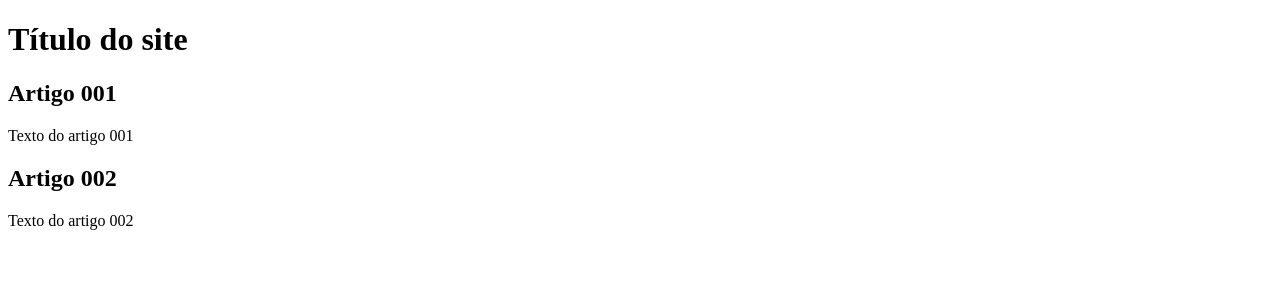
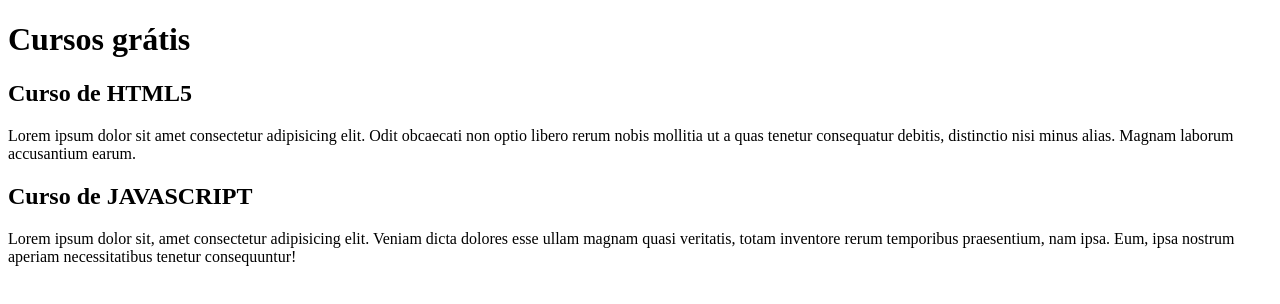
Before and after one commit to madsoneuflausino/projeto-site, a plain HTML site: page index.html in a window 1280 px wide. Drawn offline with Linux system fonts and the light colour scheme.

Commit message:
update index.html na branch conteudo

```diff
--- a/index.html
+++ b/index.html
@@ -9,15 +9,15 @@
 <body>
     <main>
         <header>
-            <h1>Título do site</h1>
+            <h1>Cursos grátis</h1>
         </header>
         <article>
-            <h2>Artigo 001</h2>
-            <p>Texto do artigo 001</p>
+            <h2>Curso de HTML5</h2>
+            <p>Lorem ipsum dolor sit amet consectetur adipisicing elit. Odit obcaecati non optio libero rerum nobis mollitia ut a quas tenetur consequatur debitis, distinctio nisi minus alias. Magnam laborum accusantium earum.</p>
         </article>
         <article>
-            <h2>Artigo 002</h2>
-            <p>Texto do artigo 002</p>
+            <h2>Curso de JAVASCRIPT</h2>
+            <p>Lorem ipsum dolor sit, amet consectetur adipisicing elit. Veniam dicta dolores esse ullam magnam quasi veritatis, totam inventore rerum temporibus praesentium, nam ipsa. Eum, ipsa nostrum aperiam necessitatibus tenetur consequuntur!</p>
         </article>
     </main>
 </body>
```
